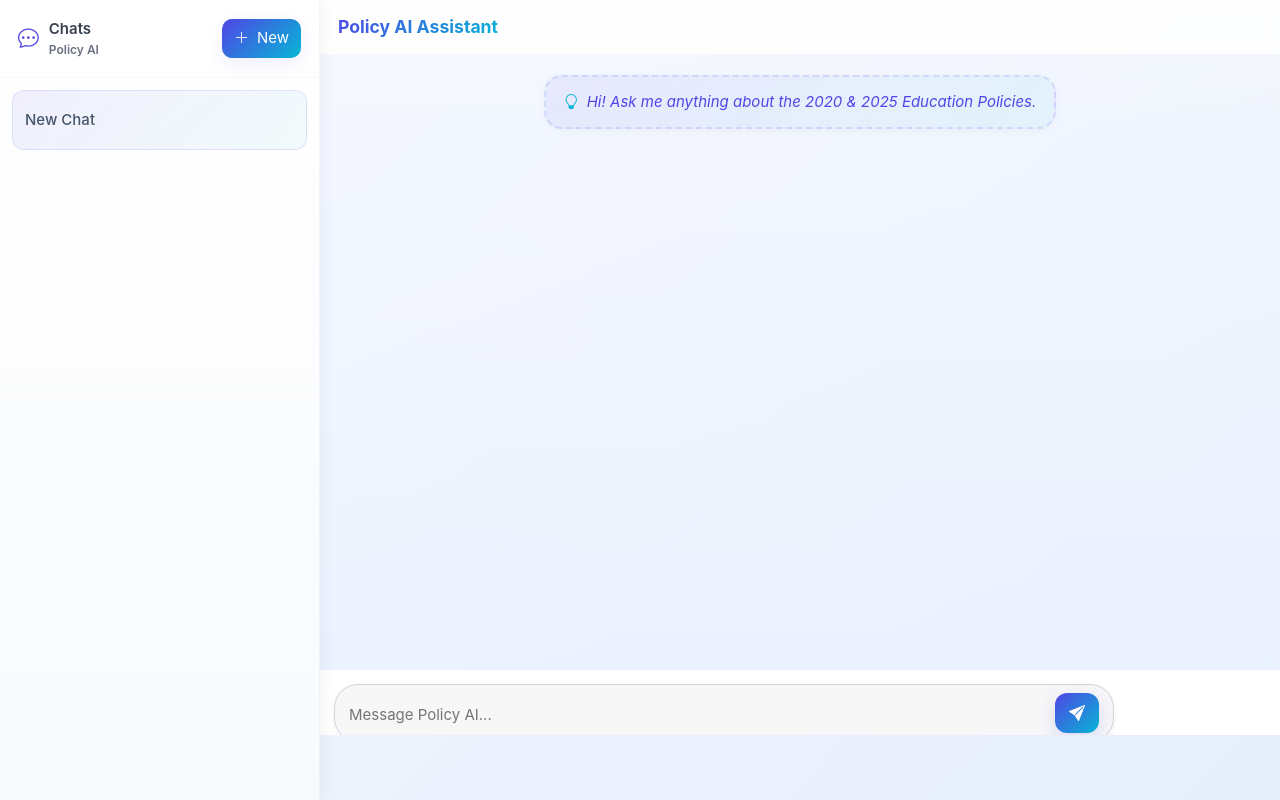
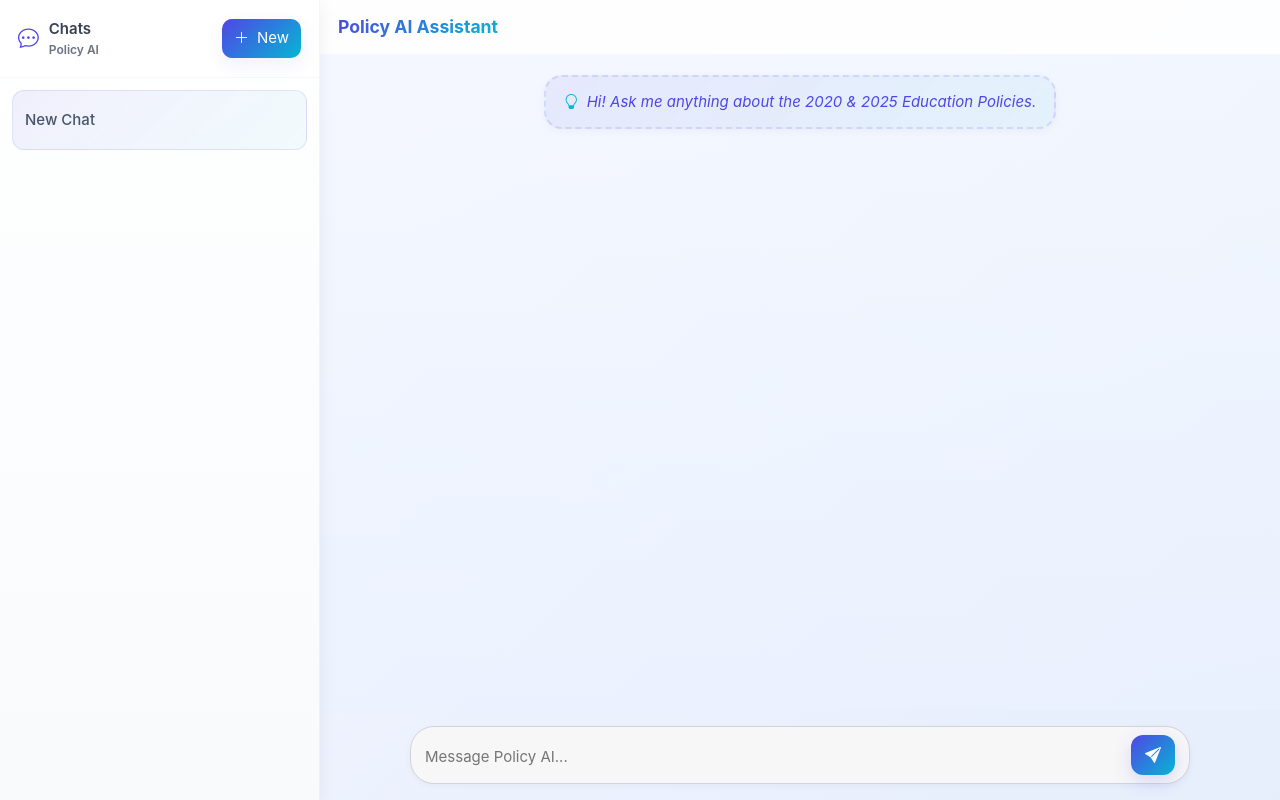
Before and after one commit to githubmalay/ragmodel_homepage, a plain HTML site: page index.html in a window 1280 px wide. Drawn offline with nearby package versions, Linux system fonts and the light colour scheme.

Commit message:
Update index.html

```diff
--- a/index.html
+++ b/index.html
@@ -163,13 +163,11 @@
         /* main container sits AFTER overlay in DOM (so we can use sibling selector) */
         .main-container {
             margin-left: var(--chat-w);
-    height: calc(100vh - 65px); /* subtract input bar height */
+            height: 100vh;
             display: flex;
             flex-direction: column;
-    overflow-y: auto;
-    transition: margin-left .28s cubic-bezier(.4,0,.2,1);
+            transition: margin-left .28s cubic-bezier(.4, 0, .2, 1);
         }
-
 
         #sidebar.collapsed+#overlay+.main-container {
             margin-left: var(--sidebar-collapsed-w);
@@ -360,14 +358,13 @@
         /* ========= ChatGPT style input bar ========= */
 
         .input-area {
+            padding: 16px;
+            display: flex;
+            justify-content: center;
             position: sticky;
             bottom: 0;
-    background: #ffffff;
-    padding: 14px;
             z-index: 9999;
-    height: 65px; /* fixed height */
         }
-
 
         .chatgpt-input-wrapper {
             display: flex;
```
Lines whose indentation alone changed are shown as unchanged.
